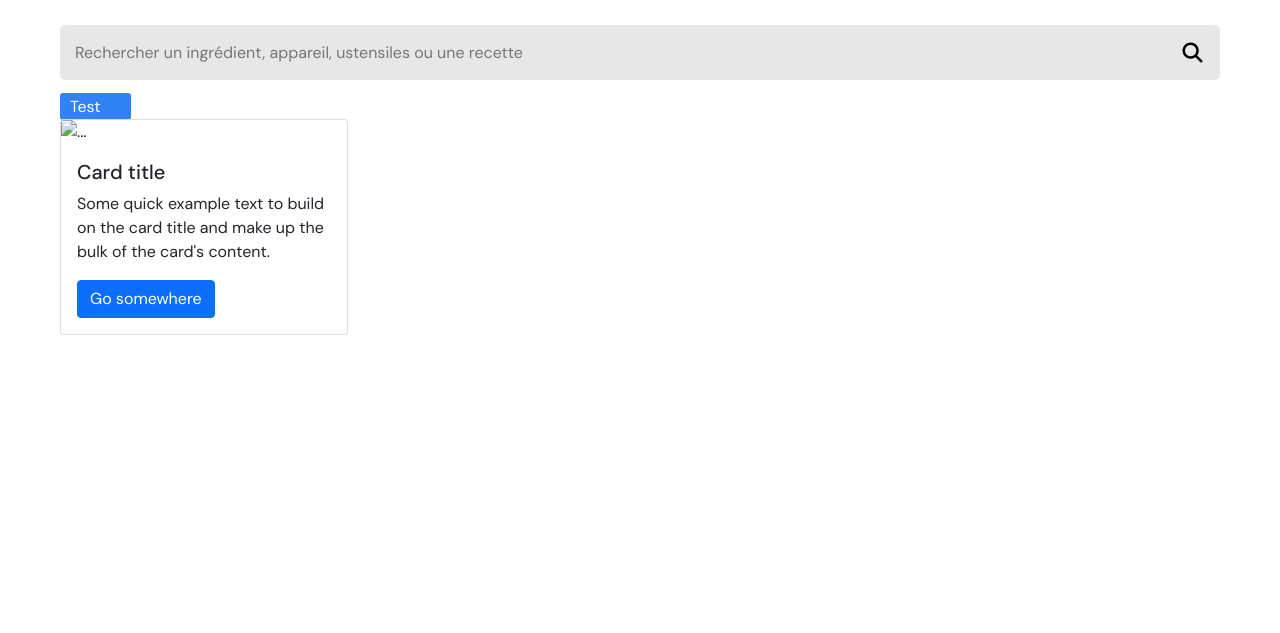
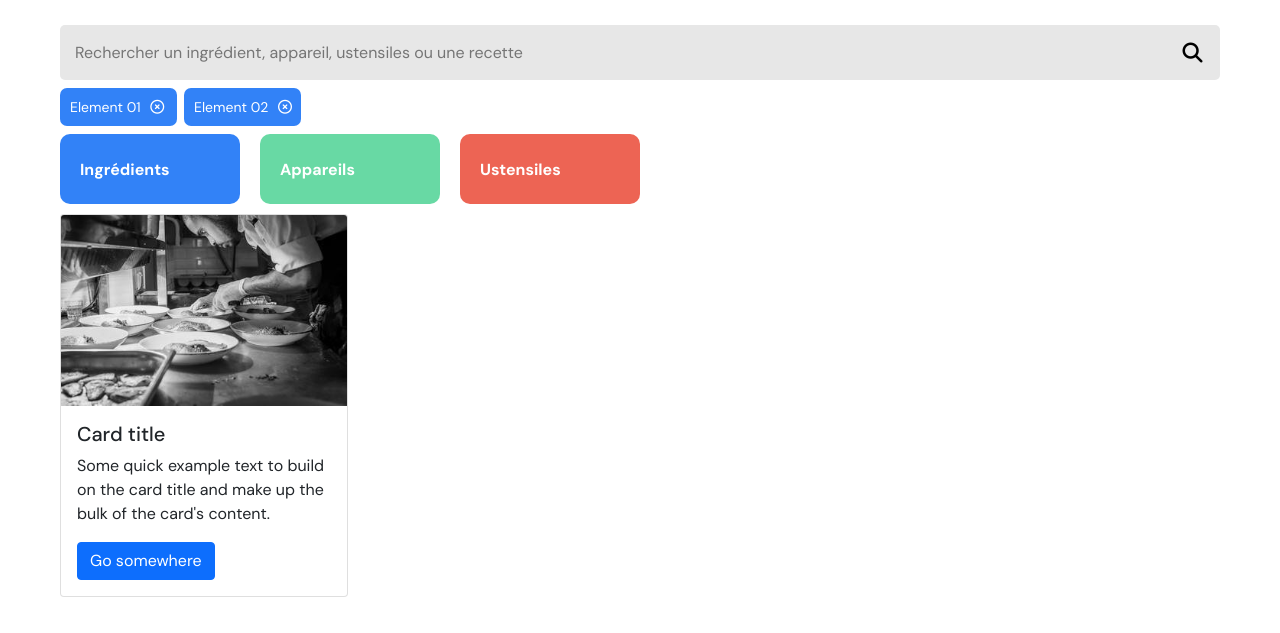
Before and after one commit to StevenBLR/Les-petits-plats, a website: page project/html/index.html in a window 1280 px wide. Shown: the part 95-728 px from the top of the page. Drawn offline with nearby package versions, Linux system fonts and the light colour scheme.

Commit message:
Wip integration filter area

```diff
--- a/project/html/index.html
+++ b/project/html/index.html
@@ -25,14 +25,30 @@
         </form>
 
         <nav class="filters__tags">
-          <div>
-            <span class="filters__tag">Test</span>
+            <span class="filters__tag">Element 01
+              <button id=""><i class="far fa-times-circle"></i></button>
+            </span>
+            <span class="filters__tag">Element 02
+              <button id=""><i class="far fa-times-circle"></i></button>
+            </span>
+        </nav>
+
+        <div class="filters__advanced-search">
+          <div class="advanced-search-field">
+            <input type="text" placeholder="Ingrédients" class="advanced-search-field__text-input">
           </div>
-        </nav>
+          <div class="advanced-search-field--green">
+            <input type="text" placeholder="Appareils" class="advanced-search-field__text-input">
+          </div>
+          <div class="advanced-search-field--orange">
+            <input type="text" placeholder="Ustensiles" class="advanced-search-field__text-input">
+          </div>
+        </div>
       </div>
-      <main>
+
+      <main class="recipes">
         <div class="card" style="width: 18rem;">
-          <img src="..." class="card-img-top" alt="...">
+          <img src="../imgs/sample_img.jpg" class="card-img-top" alt="...">
           <div class="card-body">
             <h5 class="card-title">Card title</h5>
             <p class="card-text">Some quick example text to build on the card title and make up the bulk of the card's content.</p>
--- a/project/sass/01_Base/_colors.scss
+++ b/project/sass/01_Base/_colors.scss
@@ -1,5 +1,3 @@
-$primaryColor: #901C1C;
-$secondaryColor: #D3573C;
-$darkGrey: #525252;
-$borderGray: #C4C4C4;
-$lightGray: #FAFAFA;
+$blue : #3282F7;
+$green: #68D9A4;
+$orange: #ED6454;
--- /dev/null
+++ b/project/sass/04_Composants/_advanced-search-field.scss
@@ -0,0 +1,32 @@
+@mixin advanced-sf($color){
+    width: 180px;
+    border-radius: 10px;
+    margin-right: 20px;
+    background-color: $color;
+
+    &__text-input{
+        border: none;
+        height: 100%;
+        width: 100%;
+        padding: 20px;
+        font-weight: 600;
+        color: white;
+        background-color: transparent;
+    }
+
+    ::placeholder{
+        color: white;
+    }
+}
+
+
+.advanced-search-field{
+    @include advanced-sf($blue);
+    &--green{
+        @include advanced-sf($green);
+    }
+    &--orange{
+        @include advanced-sf($orange);
+    }
+
+}
--- a/project/sass/04_Composants/_filters.scss
+++ b/project/sass/04_Composants/_filters.scss
@@ -1,21 +1,23 @@
 /* FILTERS --------------------------- */
 $search-bar-height : 55px;
+$tag-font-size : 14px;
 
 .filters{
     position: relative;
-    &__send-bt{
+    // Search bar
+    &__search-bar-wrapper{
+        height: $search-bar-height;
+        position: relative;
+        .filters__send-bt{
             position: absolute;
             font-size: 20px;
-    }
-    &__send-bt {
-        position: absolute;
             right: 0;
             height: 100%;
             width: $search-bar-height;
             border: none;
             background-color: unset;
         }
-    &__search-bar {
+        .filters__search-bar {
             height: 100%;
             width: 100%;
             border-radius: 5px;
@@ -25,17 +27,34 @@ $search-bar-height : 55px;
             text-overflow: ellipsis;
             background-color: #E7E7E7;
         }
-    &__search-bar-wrapper{
-        height: $search-bar-height;
-        position: relative;
     }
-    &__tag {
-        border-radius: 3px;
-        padding: 3px 30px 3px 10px;
+
+    // Tags
+    &__tags {
+        margin-block: 15px;
+        .filters__tag {
+            font-size: $tag-font-size;
+            border-radius: 7px;
+            padding: 10px 3px 10px 10px;
+            margin: 7px 7px 0 0;
             color: white;
             background-color: #3282F7;
         }
-    &__tags {
-        margin-top: 15px;
+
+        button{
+            border: none;
+            color: white;
+            background-color: transparent;
+            i{
+                font-size: $tag-font-size; //+ 3px;
             }
         }
+    }
+
+    // Advanced search
+    &__advanced-search{
+        display: flex;
+        height: 70px;
+        margin-bottom: 10px;
+    }
+}
--- /dev/null
+++ b/project/sass/04_Composants/_recipes.scss
@@ -0,0 +1,3 @@
+.recipes{
+    display: flex;
+}
--- a/project/sass/04_Composants/_tags.scss
+++ /dev/null
@@ -1,5 +0,0 @@
-#selected{
-    // color: white;
-    // border-color: #901C1C;
-    // background-color: #901C1C;
-}
--- a/project/sass/main.scss
+++ b/project/sass/main.scss
@@ -4,5 +4,7 @@
 
 @import "./03_Layout/header";
 
+@import "./04_Composants/advanced-search-field";
+@import "./04_Composants/recipes";
 @import "./04_Composants/filters";
 @import "./04_Composants/tags";
```
Also changed, not shown: project/css/style.css, project/imgs/sample_img.jpg (added), project/js/index.js (added), project/js/recipes.js (line endings or trailing spaces), 1 other file. Lines whose indentation alone changed are shown as unchanged.
